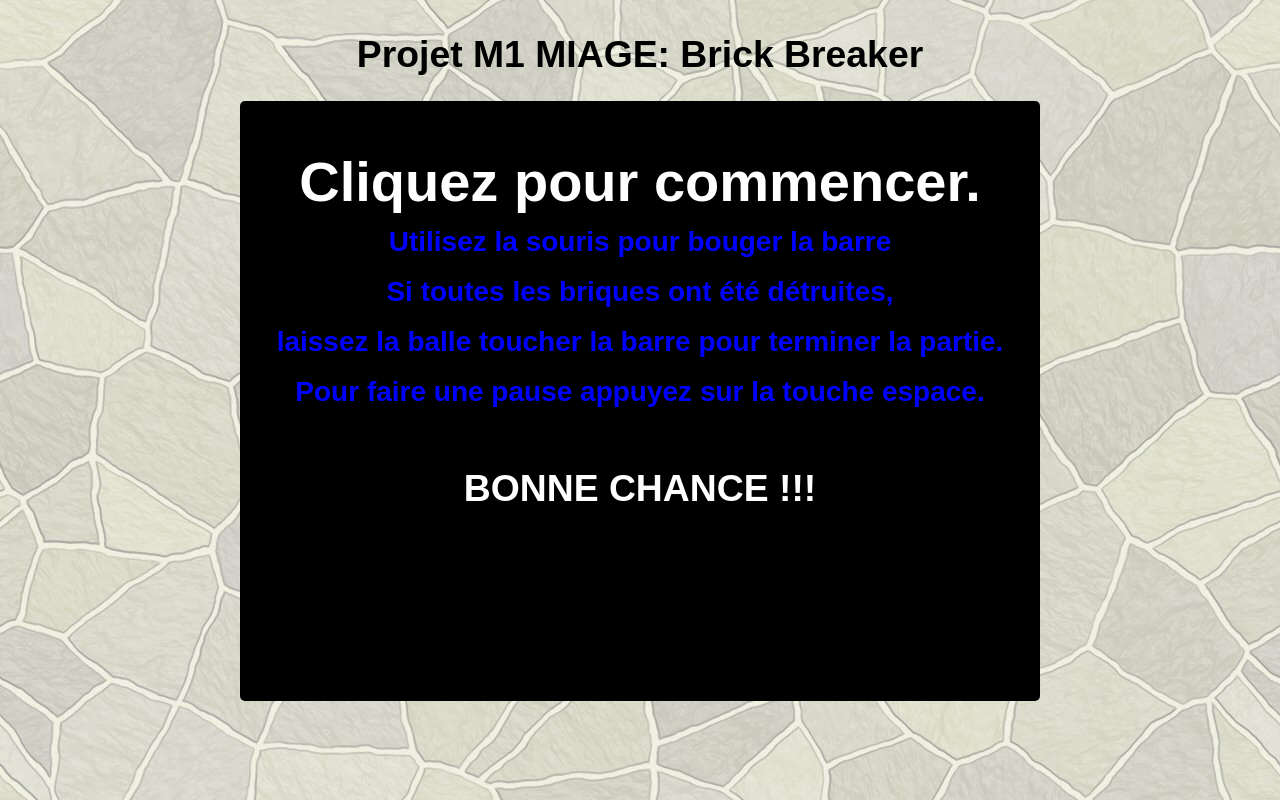
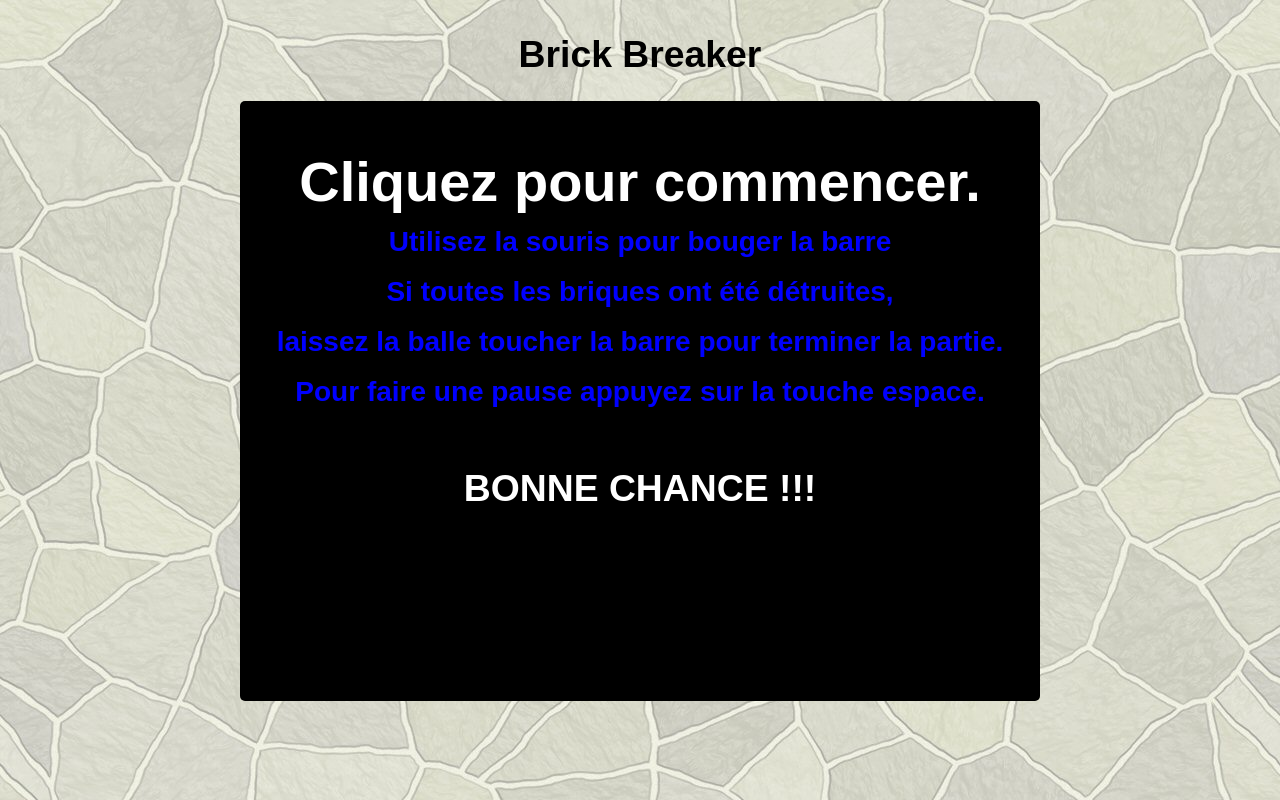
Before and after one commit to Ines-Ramoul/projetJS_BricksBreaker, a plain HTML site: page index.html in a window 1280 px wide. Drawn offline with Linux system fonts and the light colour scheme.

Commit message:
h1 modif

```diff
--- a/index.html
+++ b/index.html
@@ -14,17 +14,11 @@
 
 <body>
 
-  <h1>Projet M1 MIAGE: Brick Breaker</h1>
-
+  <h1>Brick Breaker</h1>
 
 <canvas id="gameCanvas" width="800" height="600"></canvas>
 
-
-
     <script  src="js/index.js"></script>
-
-
-
 
 </body>
 
```
